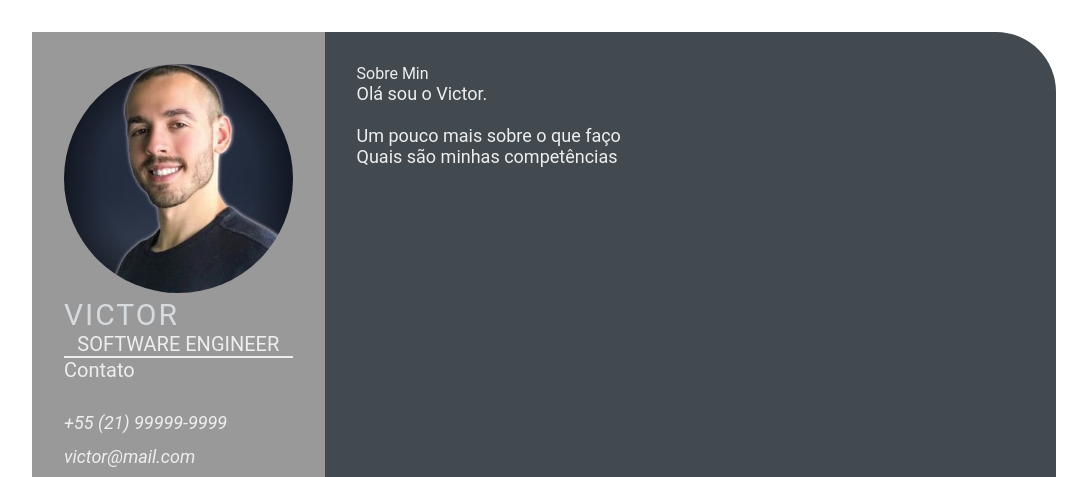
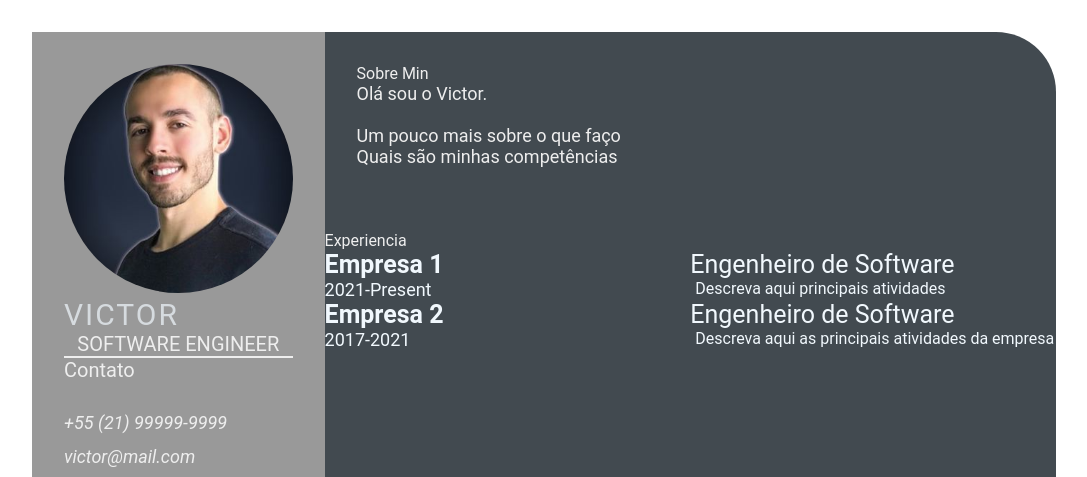
Before and after one commit to victorborzaquel/victorborzaquel.github.io, a plain HTML site: page index.html in a window 1280 px wide. Shown: the top 477 px of the page, without its empty margins (96-1183 px from the left). Drawn offline with Linux system fonts and the light colour scheme.

Commit message:
Add: Experience Content (#3)

```diff
--- a/index.html
+++ b/index.html
@@ -1,5 +1,6 @@
 <!DOCTYPE html>
 <html lang="en">
+
 <head>
     <meta charset="UTF-8">
     <meta http-equiv="X-UA-Compatible" content="IE=edge">
@@ -35,11 +36,21 @@
                     <p class="left-title">Skills</p>
 
                     <ul>
-          <li><p>HTML, CSS & Github</p></li>
-          <li><p>Linux</p></li>
-          <li><p>JavaScript</p></li>
-          <li><p>TypeScript</p></li>
-          <li><p>SQL</p></li>
+                        <li>
+                            <p>HTML, CSS & Github</p>
+                        </li>
+                        <li>
+                            <p>Linux</p>
+                        </li>
+                        <li>
+                            <p>JavaScript</p>
+                        </li>
+                        <li>
+                            <p>TypeScript</p>
+                        </li>
+                        <li>
+                            <p>SQL</p>
+                        </li>
                     </ul>
                 </div>
             </div>
@@ -57,7 +68,38 @@
                     </p>
                 </section>
             </div>
+
+            <section class="experience gap">
+                <div class="right-title">Experiencia</div>
+
+                <div class="experience-contents">
+                    <div class="exp-left">
+                        <p class="exp-company-name">Empresa 1</p>
+
+                        <p class="exp-time-period">2021-Present</p>
+                    </div>
+
+                    <div class="rxp-right">
+                        <p class="exp-position">Engenheiro de Software</p>
+
+                        <p class="exp-desc">Descreva aqui principais atividades</p>
+                    </div>
+
+                    <div class="exp-left">
+                        <p class="exp-company-name">Empresa 2</p>
+
+                        <p class="exp-time-period">2017-2021</p>
+                    </div>
+
+                    <div class="rxp-right">
+                        <p class="exp-position">Engenheiro de Software</p>
+
+                        <p class="exp-desc">Descreva aqui as principais atividades da empresa</p>
+                    </div>
+                </div>
+            </section>
         </section>
     </main>
 </body>
+
 </html>
--- a/style.css
+++ b/style.css
@@ -101,3 +101,38 @@
     font-size: 18px;
     color: #eeeeee;
 }
+
+.experience-contents,
+.education-contents,
+.awards-contents {
+    display: grid;
+    grid-template-columns: repeat(2, 1fr);
+    padding-bottom: 2rem;
+    color: #F1F8FD;
+}
+
+.exp-company-name,
+.education-school-name,
+.awards-company-name {
+    font-size: 25px;
+    font-weight: bold;
+}
+
+.exp-time-period,
+.educationp-time-period,
+.awards-time-period {
+    font-size: 18px;
+}
+
+.exp-position,
+.education-subject,
+.awards-name {
+    font-size: 25px;
+}
+
+.exp-desc,
+.education-desc,
+.awards-desc {
+    font-size: 16px;
+    padding-left: 5px;
+}
```
Lines whose indentation alone changed are shown as unchanged.
